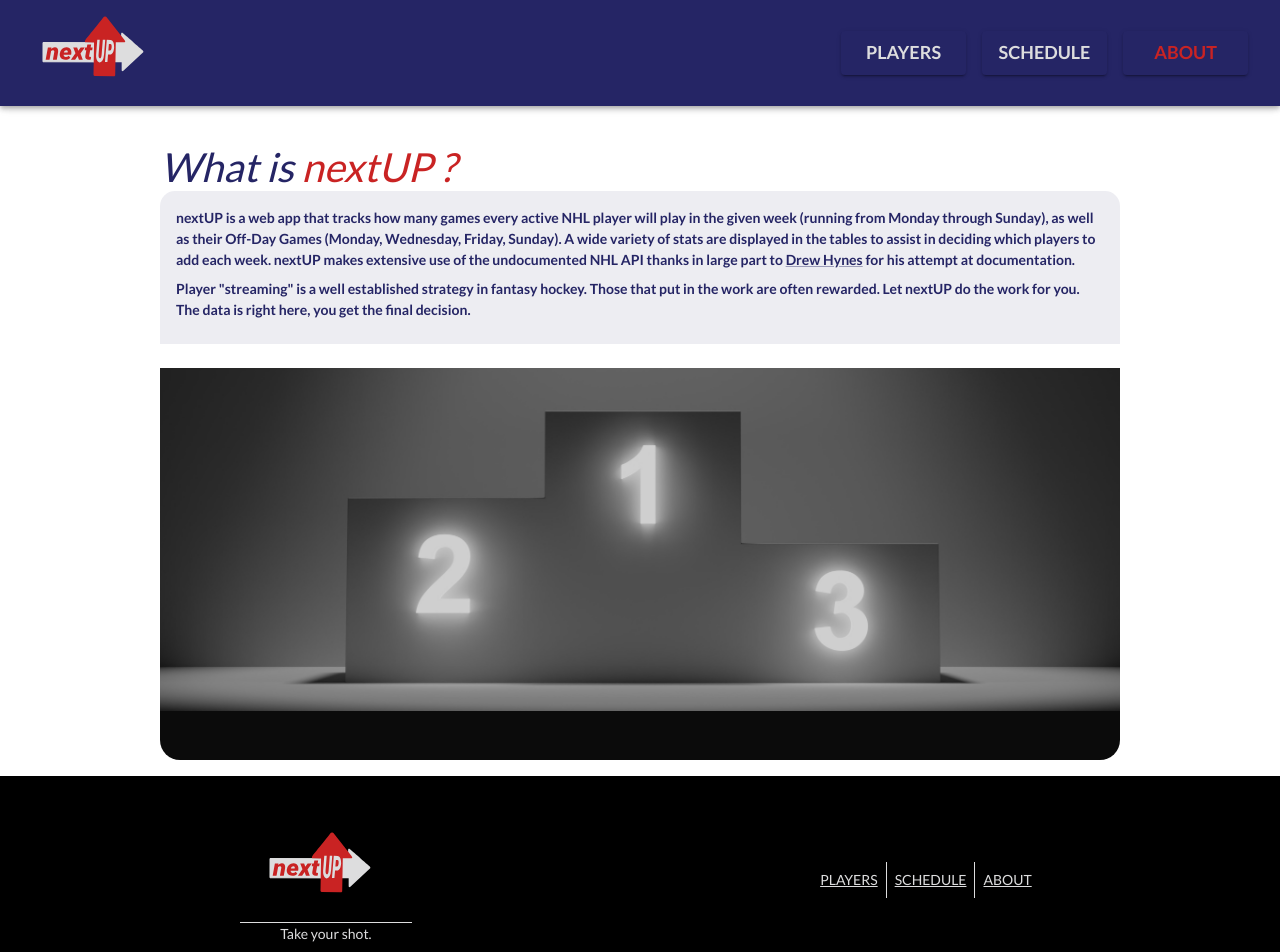
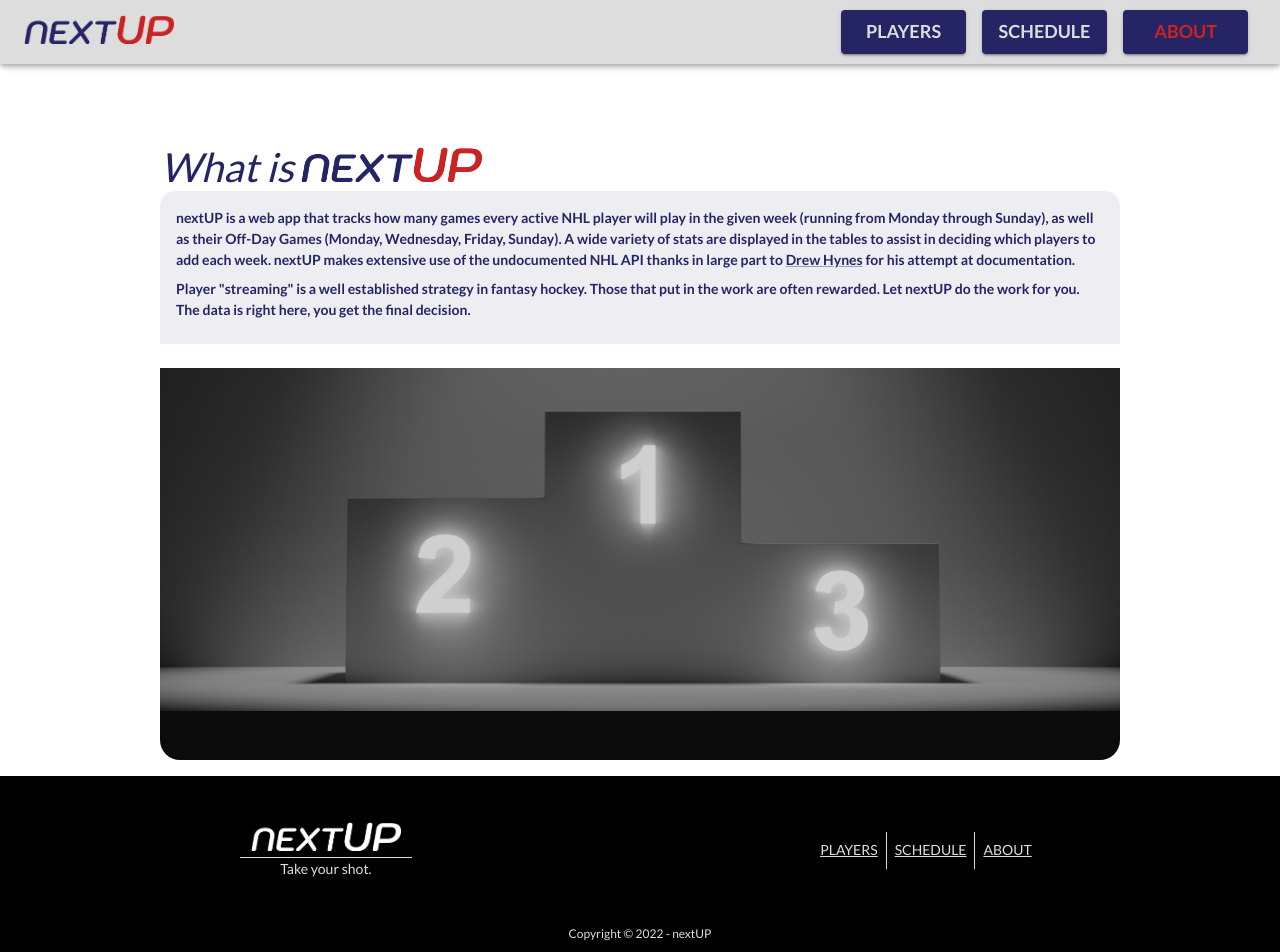
Before and after one commit to apreynolds1989/nextUP, a React (Create React App) app: page /nextUP/about in a window 1280 px wide. Shown: the top 952 px of the page. Built offline with nearby package versions, Linux system fonts and the light colour scheme.

Commit message:
Updated Logo and header color

```diff
--- a/src/assets/theme.js
+++ b/src/assets/theme.js
@@ -75,7 +75,7 @@ export const tableContainer = {
     margin: 0,
     width: '100vw',
     paddingBottom: 6,
-    backgroundColor: `${palette.gtBlue}15`,
+    backgroundColor: `${palette.gtBlue}35`,
 };
 
 export const bannerSX = {
--- a/src/components/Footer.jsx
+++ b/src/components/Footer.jsx
@@ -2,7 +2,8 @@ import React from 'react';
 import { Link, Outlet, useLocation } from 'react-router-dom';
 import Box from '@mui/material/Box';
 import Button from '@mui/material/Button';
-import { NextUpLogo } from './NextUpLogo';
+// import { NextUpLogo } from './NextUpLogo';
+import nextupLogoWhite from '../assets/img/nextupLogoWhite.png';
 import { palette } from '../assets/theme';
 import { Typography } from '@mui/material';
 
@@ -63,7 +64,12 @@ export const Footer = ({ isMobileSize }) => {
                             alignItems='center'
                         >
                             <Link to='/nextUP/'>
-                                <NextUpLogo width={150} height={100} />
+                                <img
+                                    src={nextupLogoWhite}
+                                    alt='white nextUP logo'
+                                    width={150}
+                                />
+                                {/* <NextUpLogo width={150} height={100} /> */}
                             </Link>
                             <Box
                                 borderTop={1}
--- a/src/components/HeaderAppBar.jsx
+++ b/src/components/HeaderAppBar.jsx
@@ -2,7 +2,8 @@ import React from 'react';
 import { NavLink, Link, Outlet, useLocation } from 'react-router-dom';
 import { AppBar, Container, Toolbar, Box, Button } from '@mui/material';
 import { palette } from '../assets/theme';
-import { NextUpLogo } from './NextUpLogo';
+import nextupLogo from '../assets/img/nextupLogo.png';
+// import { NextUpLogo } from './NextUpLogo';
 
 const pages = [
     {
@@ -28,7 +29,7 @@ export const HeaderAppBar = ({ isMobileSize }) => {
         <>
             <AppBar
                 position='fixed'
-                style={{ backgroundColor: palette.gtBlue }}
+                style={{ backgroundColor: palette.gtWhite }}
                 sx={{
                     width: '100vw',
                 }}
@@ -37,7 +38,12 @@ export const HeaderAppBar = ({ isMobileSize }) => {
                     <Toolbar disableGutters>
                         {!isMobileSize && (
                             <Link to='/nextUP/'>
-                                <NextUpLogo width={150} height={100} />
+                                <img
+                                    src={nextupLogo}
+                                    alt='nextUP logo'
+                                    width={150}
+                                />
+                                {/* <NextUpLogo width={150} height={100} /> */}
                             </Link>
                         )}
                         <Box
--- a/src/components/customTableComponents/TableFilterModal.jsx
+++ b/src/components/customTableComponents/TableFilterModal.jsx
@@ -51,10 +51,12 @@ export const TableFilterModal = ({
                 sx={{
                     display: 'flex',
                     justifyContent: 'flex-end',
-                    backgroundColor: renderedProps.headerBgColor,
+                    backgroundColor: 'transparent',
                 }}
             >
-                <Button onClick={handleOpen}>Open Filters</Button>
+                <Button onClick={handleOpen} sx={{ fontWeight: 'bold' }}>
+                    Open Filters
+                </Button>
             </Box>
             <Modal
                 aria-labelledby='transition-modal-title'
--- a/src/pages/About.jsx
+++ b/src/pages/About.jsx
@@ -1,6 +1,7 @@
 import React from 'react';
 import { Box, Card, CardContent, Link, Typography } from '@mui/material';
 import { palette, podiumCardSx } from '../assets/theme';
+import nextupLogo from '../assets/img/nextupLogo.png';
 
 export const About = ({ isMobileSize }) => {
     return (
@@ -83,7 +84,7 @@ const AboutUsTitleCard = ({ isMobileSize }) => {
                         }}
                     >
                         <span style={{ color: palette.gtBlue }}>What is </span>
-                        <span style={{ color: palette.gtRed }}>nextUP ?</span>
+                        <img src={nextupLogo} alt='nextUP logo' height={35} />
                     </Typography>
                     <DescriptionCard isMobileSize={isMobileSize} />
                 </Box>
```
Also changed, not shown: src/assets/img/nextupLogo.png (added), src/assets/img/nextupLogoWhite.png (added).
